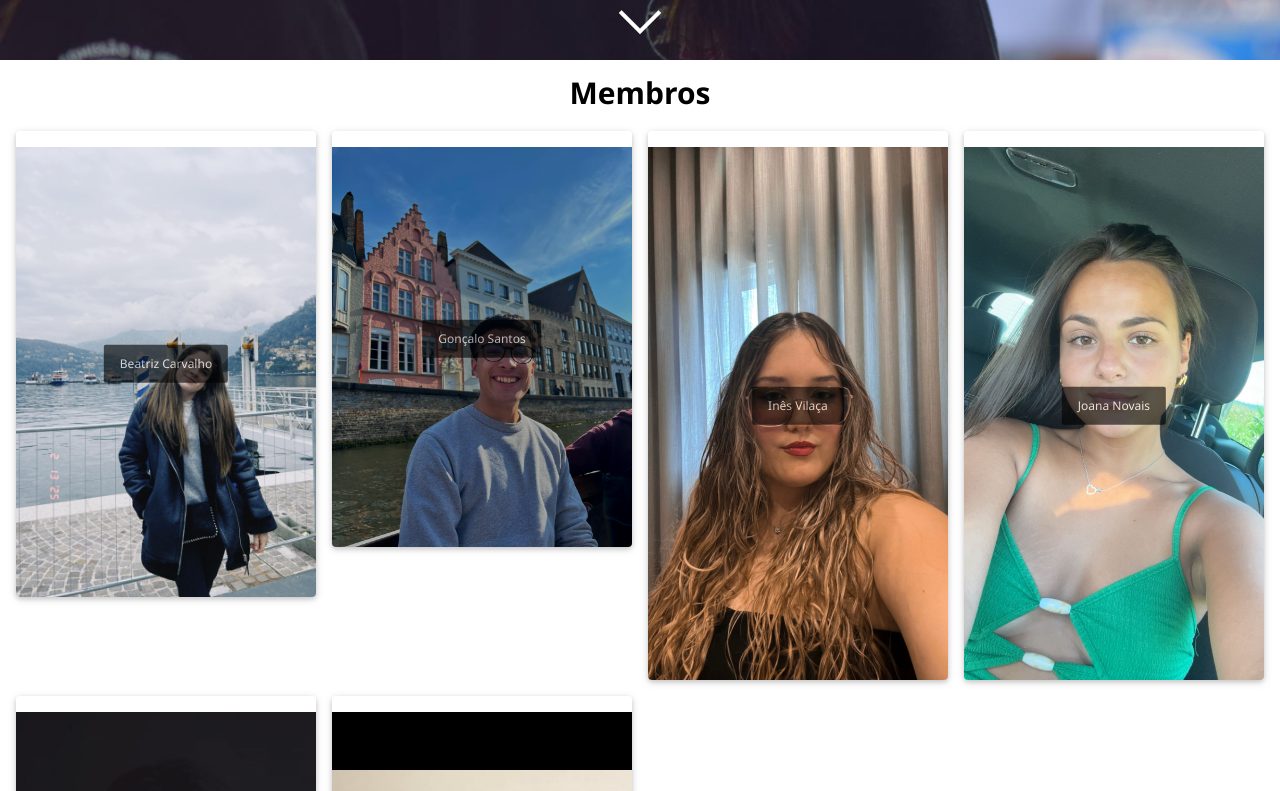
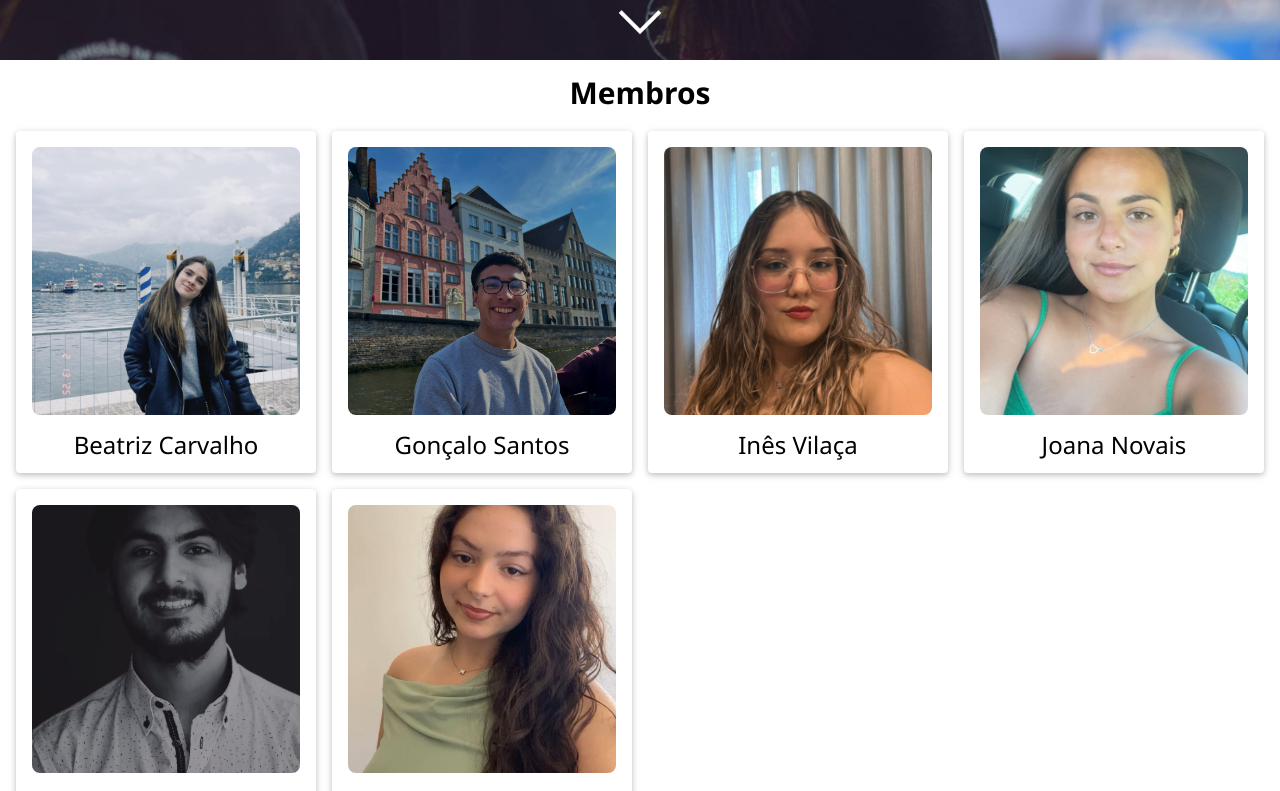
Before and after one commit to Dead4ever07/bar-app, a React (Create React App) app: page / in a window 1280 px wide. Shown: the part 740-1531 px from the top of the page. Built offline with nearby package versions, Linux system fonts and the light colour scheme; no server answers.

Commit message:
the grid looks shitty

```diff
--- a/src/components/Home/TeamGrid.js
+++ b/src/components/Home/TeamGrid.js
@@ -19,28 +19,26 @@ import members from "./Members";
  */
 
 export function TeamGrid() {
-  return (
-    <div className="team-section w3-margin-top-custom" id="members">
+return (
+    <div className="team-section w3-margin-top-custom">
+      {/* Section Title */}
       <h2 className="w3-center w3-margin-bottom">Membros</h2>
 
+      {/* Grid */}
       <div className="w3-row-padding w3-center">
         {members.map((member, index) => (
           <div key={index} className="w3-col l3 m4 s6 w3-margin-bottom">
-            <div className="w3-display-container w3-card w3-round team-card" style={{ overflow: "hidden" }}>
-              {/* Member Image */}
-              <img
-                src={member.photo}
-                alt={member.name}
-                className="w3-image"
-                style={{ width: "100%", height: "auto", display: "block" }}
-              />
-
-              {/* Overlay Text */}
-              <div className="w3-display-middle w3-container w3-black w3-opacity w3-round-small">
-                <h3 className="w3-text-white w3-small w3-margin-0">{member.name}</h3>
-                {member.role && (
-                  <p className="w3-tiny w3-text-white w3-margin-0">{member.role}</p>
-                )}
+            <div className="w3-card w3-round w3-white team-card">
+              <div className="w3-container">
+                <div className="team-image-container">
+                  <img
+                    src={member.photo}
+                    alt={member.name}
+                    className="team-image"
+                  />
+                </div>
+                <h3>{member.name}</h3>
+                {member.role && <p className="w3-opacity">{member.role}</p>}
               </div>
             </div>
           </div>
```
